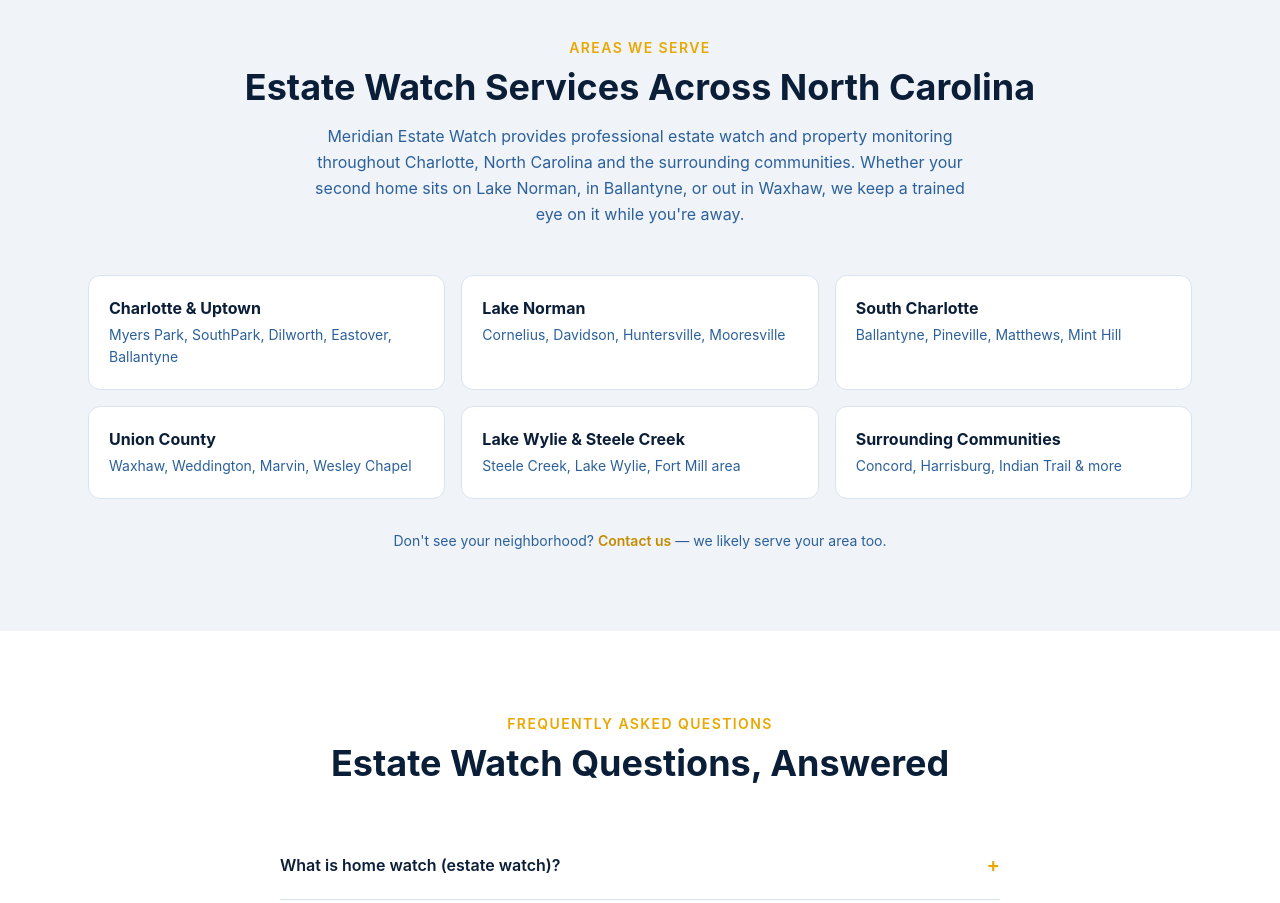
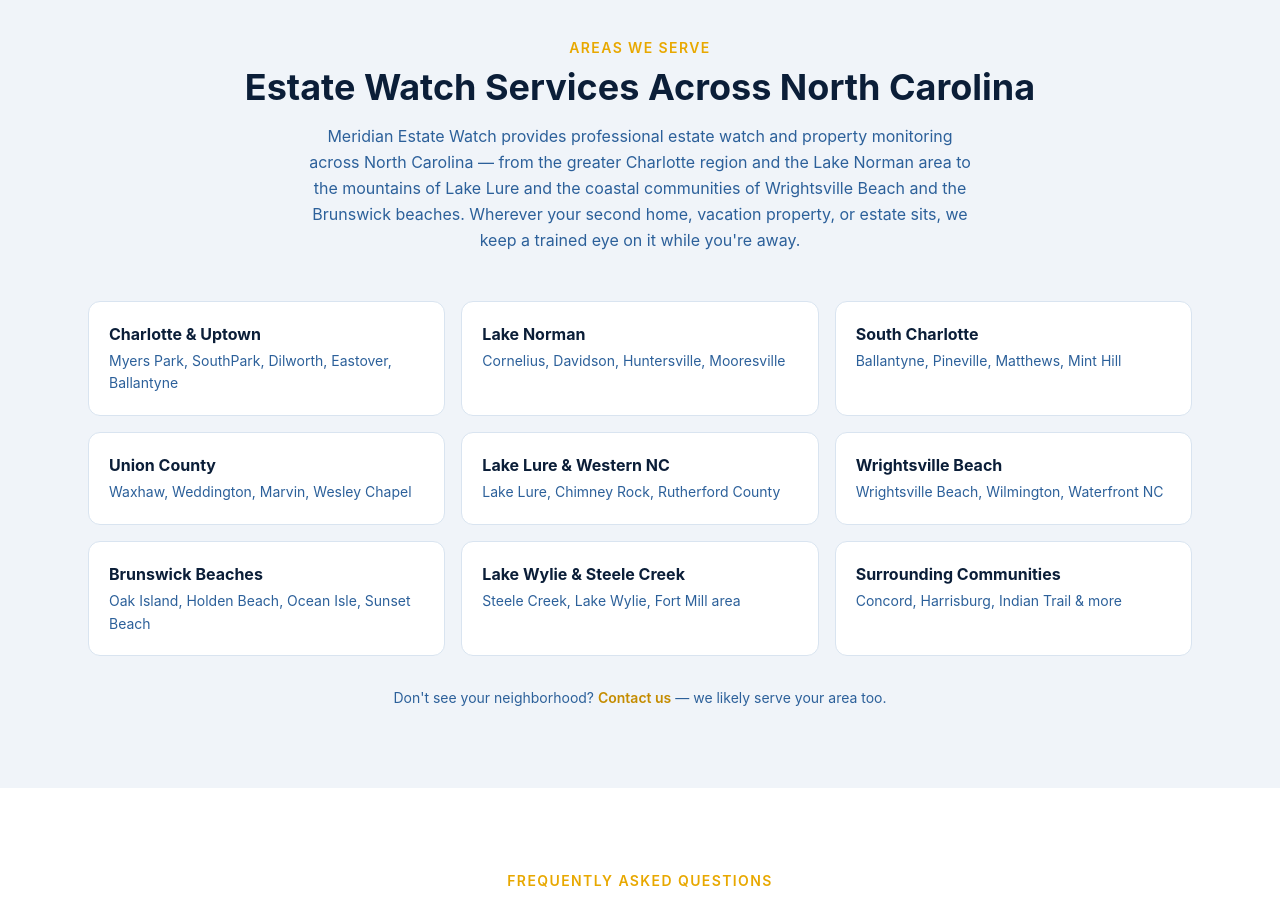
Before and after one commit to sethlaws/meridian-estate-watch, a Next.js app: page / in a window 1280 px wide. Shown: the part 4440-5343 px from the top of the page. Built offline with nearby package versions, Linux system fonts and the light colour scheme.

Commit message:
Expand service areas: Lake Lure, Wrightsville Beach, Brunswick Beaches + schema

```diff
--- a/app/layout.tsx
+++ b/app/layout.tsx
@@ -93,6 +93,15 @@
     { "@type": "City", name: "Waxhaw" },
     { "@type": "City", name: "Weddington" },
     { "@type": "City", name: "Marvin" },
+    { "@type": "City", name: "Lake Lure" },
+    { "@type": "City", name: "Chimney Rock" },
+    { "@type": "City", name: "Wilmington" },
+    { "@type": "City", name: "Wrightsville Beach" },
+    { "@type": "City", name: "Oak Island" },
+    { "@type": "City", name: "Holden Beach" },
+    { "@type": "City", name: "Ocean Isle Beach" },
+    { "@type": "City", name: "Sunset Beach" },
+    { "@type": "State", name: "North Carolina" },
   ],
   address: {
     "@type": "PostalAddress",
--- a/app/page.tsx
+++ b/app/page.tsx
@@ -461,10 +461,11 @@
             </h2>
             <p className="text-navy-500 max-w-2xl mx-auto leading-relaxed">
               Meridian Estate Watch provides professional estate watch and
-              property monitoring throughout Charlotte, North Carolina and the
-              surrounding communities. Whether your second home sits on Lake
-              Norman, in Ballantyne, or out in Waxhaw, we keep a trained eye on
-              it while you&apos;re away.
+              property monitoring across North Carolina — from the greater
+              Charlotte region and the Lake Norman area to the mountains of Lake
+              Lure and the coastal communities of Wrightsville Beach and the
+              Brunswick beaches. Wherever your second home, vacation property, or
+              estate sits, we keep a trained eye on it while you&apos;re away.
             </p>
           </div>
           <div className="grid sm:grid-cols-2 lg:grid-cols-3 gap-4">
@@ -484,6 +485,18 @@
               {
                 area: "Union County",
                 places: "Waxhaw, Weddington, Marvin, Wesley Chapel",
+              },
+              {
+                area: "Lake Lure & Western NC",
+                places: "Lake Lure, Chimney Rock, Rutherford County",
+              },
+              {
+                area: "Wrightsville Beach",
+                places: "Wrightsville Beach, Wilmington, Waterfront NC",
+              },
+              {
+                area: "Brunswick Beaches",
+                places: "Oak Island, Holden Beach, Ocean Isle, Sunset Beach",
               },
               {
                 area: "Lake Wylie & Steele Creek",
```
